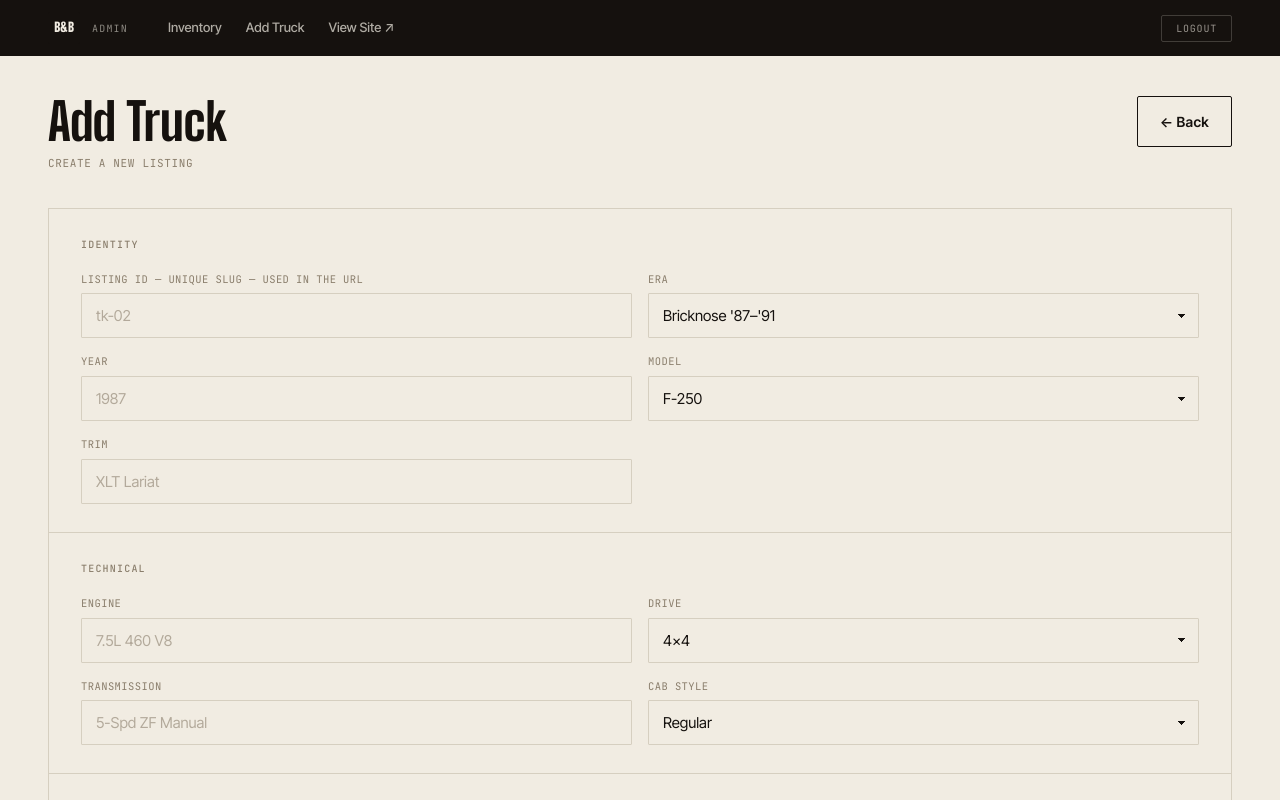
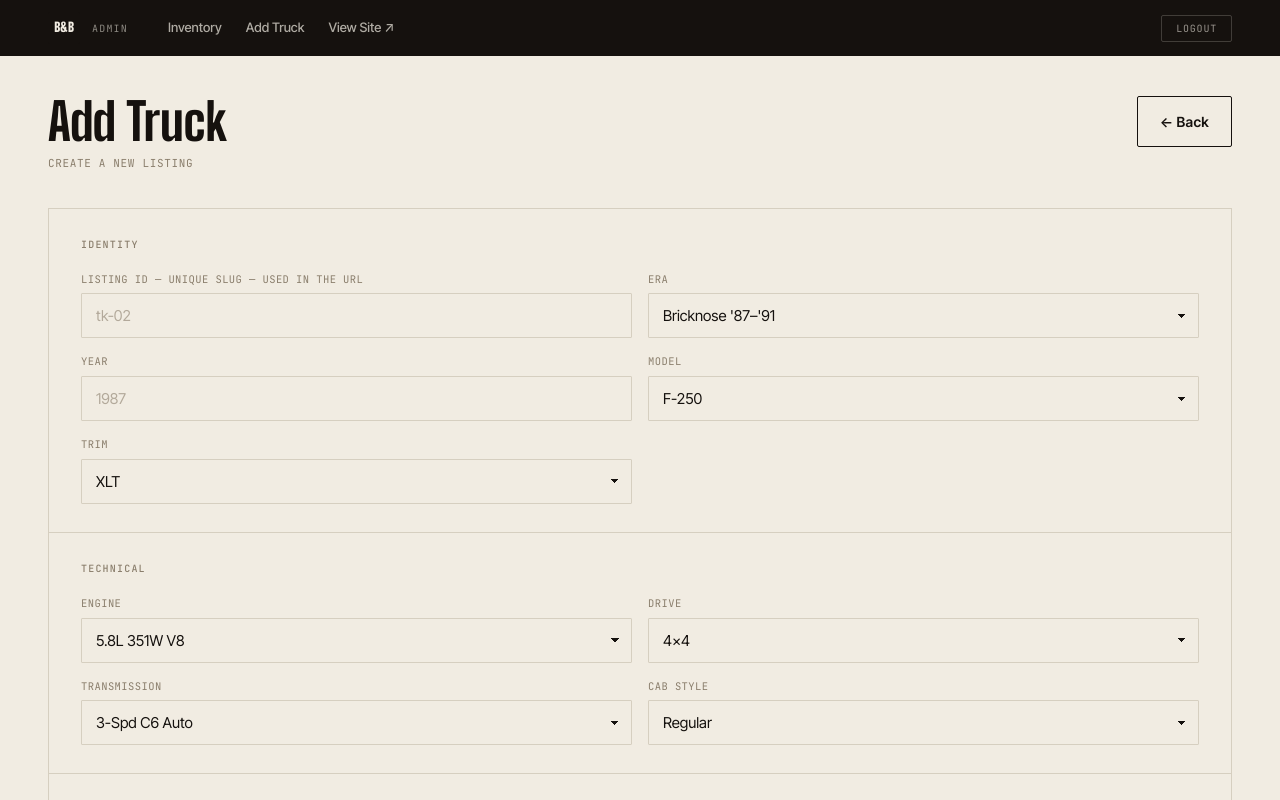
Before and after one commit to domo018-dm/brick-and-bull, a Next.js app: page /admin/trucks/new in a window 1280 px wide. Shown: the top 800 px of the page. Built offline with nearby package versions, Linux system fonts and the light colour scheme.

Commit message:
feat: engine, transmission, trim as dropdowns with 80-91 F-Series options
Co-Authored-By: Claude Sonnet 4.6 <noreply@anthropic.com>

```diff
--- a/components/admin/TruckForm.tsx
+++ b/components/admin/TruckForm.tsx
@@ -105,7 +105,14 @@ export function TruckForm({ truck }: Props) {
               ))}
             </select>
           </div>
-          <F label="Trim" name="trim" placeholder="XLT Lariat" defaultValue={truck?.trim} required />
+          <div className="field">
+            <span className="field-label mono">Trim</span>
+            <select name="trim" defaultValue={truck?.trim ?? 'XLT'} required>
+              {['Custom','XL','XLS','XLT','XLT Lariat','Lariat','S (Sport)','Special'].map(t => (
+                <option key={t} value={t}>{t}</option>
+              ))}
+            </select>
+          </div>
         </div>
       </div>
 
@@ -113,7 +120,14 @@ export function TruckForm({ truck }: Props) {
       <div className="admin-form-section">
         <h2 className="admin-form-section-title mono">Technical</h2>
         <div className="admin-form-grid">
-          <F label="Engine" name="engine" placeholder="7.5L 460 V8" defaultValue={truck?.engine} required />
+          <div className="field">
+            <span className="field-label mono">Engine</span>
+            <select name="engine" defaultValue={truck?.engine ?? '5.8L 351W V8'} required>
+              {['4.9L 300 I6','5.0L 302 V8','5.8L 351W V8','5.8L 351M V8','6.9L IDI Diesel','7.3L IDI Diesel','7.5L 460 V8'].map(e => (
+                <option key={e} value={e}>{e}</option>
+              ))}
+            </select>
+          </div>
           <div className="field">
             <span className="field-label mono">Drive</span>
             <select name="drive" defaultValue={truck?.drive ?? '4×4'} required>
@@ -121,7 +135,14 @@ export function TruckForm({ truck }: Props) {
               <option value="4×2">4×2</option>
             </select>
           </div>
-          <F label="Transmission" name="trans" placeholder="5-Spd ZF Manual" defaultValue={truck?.trans} required />
+          <div className="field">
+            <span className="field-label mono">Transmission</span>
+            <select name="trans" defaultValue={truck?.trans ?? '3-Spd C6 Auto'} required>
+              {['3-Spd C6 Auto','3-Spd C4 Auto','4-Spd AOD Auto','4-Spd E4OD Auto','4-Spd NP435 Manual','4-Spd Top Loader Manual','5-Spd ZF Manual','T18 4-Spd Manual','T19 4-Spd Manual'].map(t => (
+                <option key={t} value={t}>{t}</option>
+              ))}
+            </select>
+          </div>
           <div className="field">
             <span className="field-label mono">Cab Style</span>
             <select name="cab" defaultValue={truck?.cab ?? 'Regular'} required>
```
